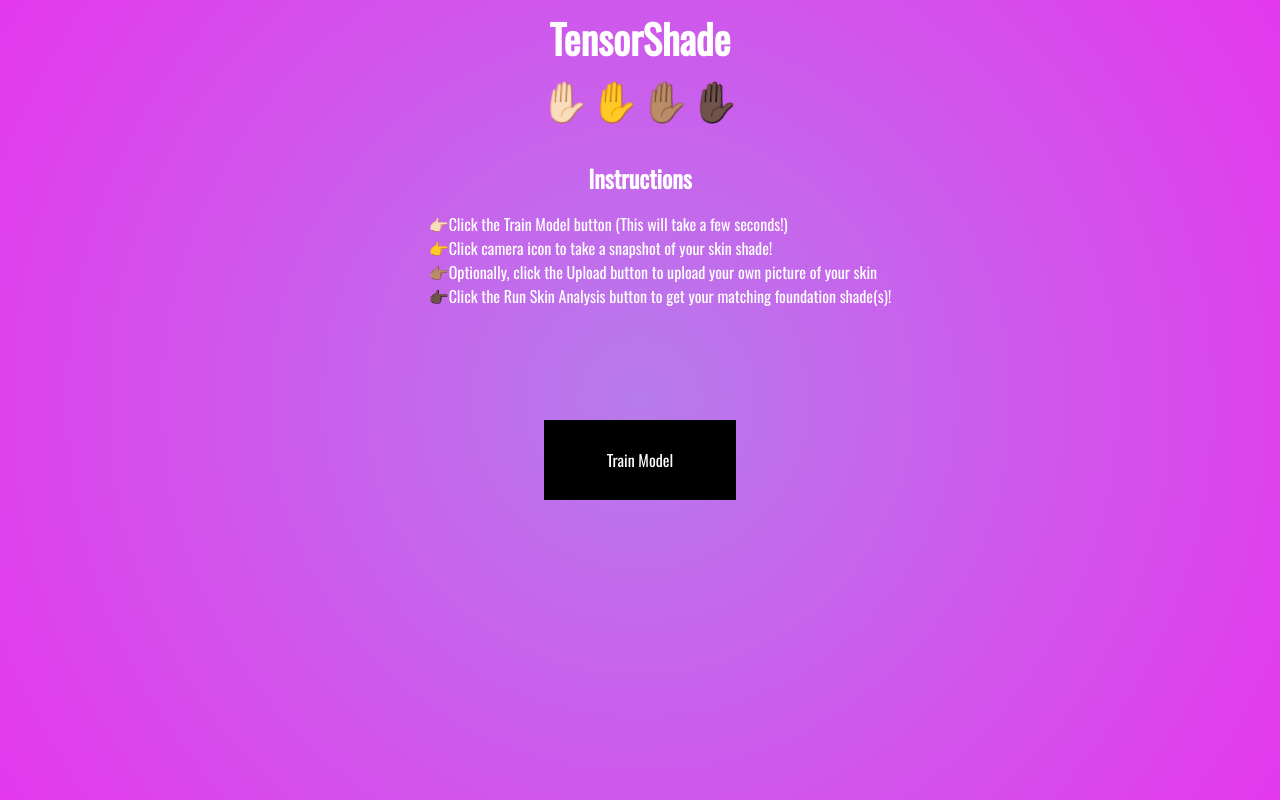
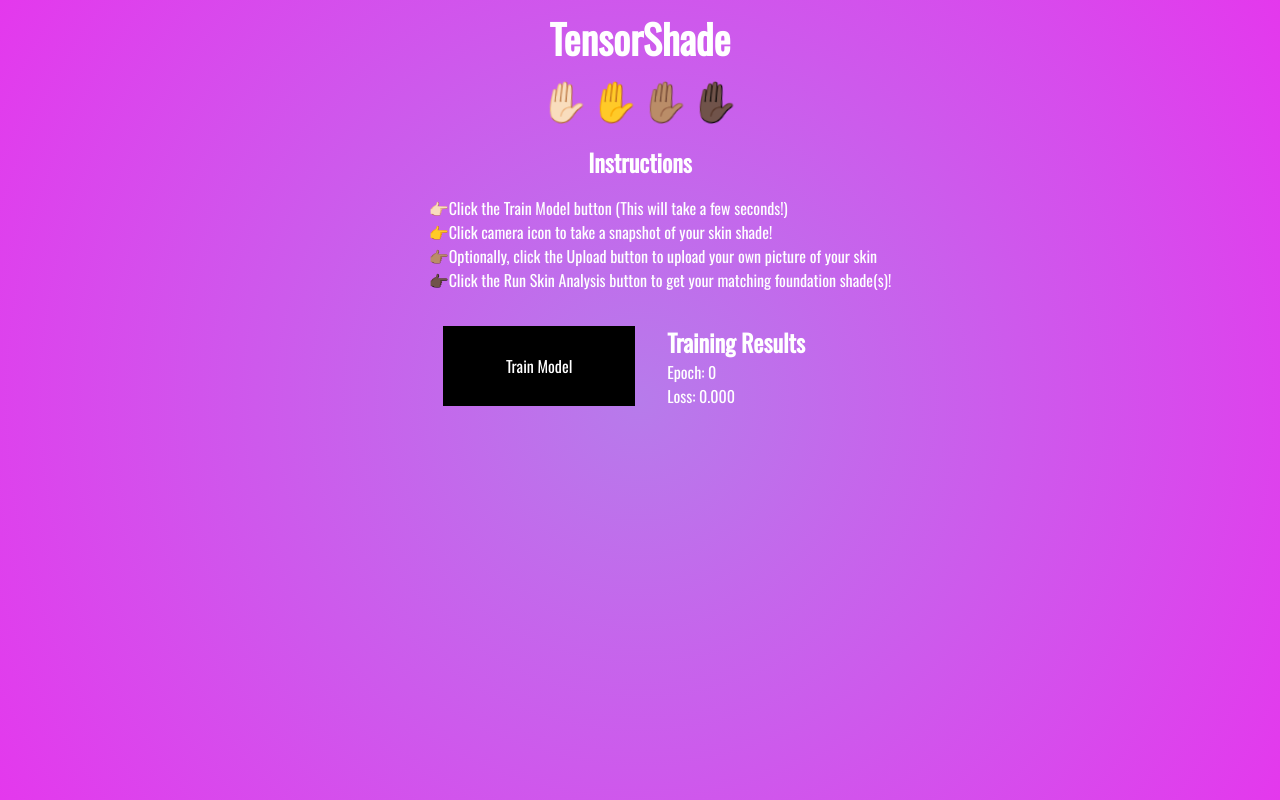
Before and after one commit to KaylaKremer/TensorShade, a React (Vite) app: page / in a window 1280 px wide. Built offline with nearby package versions, Linux system fonts and the light colour scheme.

Commit message:
Move loader into button; Create Training Results area for visible feedback while model is training

```diff
--- a/components/TrainModel.js
+++ b/components/TrainModel.js
@@ -6,7 +6,9 @@ import "../scss/train-model.scss";
 
 class TrainModel extends Component {
   state = ({
-    loading: false
+    loading: false,
+    epoch: '',
+    loss: ''
   });
 
   //Converts hexadecimal values to RGB color values
@@ -117,10 +119,15 @@ class TrainModel extends Component {
       validationSplit: 0.1,
       callbacks: {
         onEpochEnd: (num, logs) => {
-          tf.nextFrame();
-          console.log(`Epoch ${num}`);
-          console.log(`Logs ${logs.loss}`);
+          //tf.nextFrame();
+          this.setState({
+            epoch: num + 1,
+            loss: logs.loss.toFixed(3)
+          })
+          //console.log(`Epoch ${num}`);
+          //console.log(`Logs ${logs.loss}`);
         },
+        onBatchEnd: tf.nextFrame,
         onTrainEnd: () => {
           this.setState({
             loading: false
@@ -132,18 +139,23 @@ class TrainModel extends Component {
 
   // Render output
   render() {
-    const {loading} = this.state;
+    const {loading, epoch, loss} = this.state;
     return (
-      <div className="train-model-container">
+      <div className="train-model">
         <a className={`train-model-button ${loading ? 'disabled' : ''}`} href="#" onClick={evt => this.trainModel(evt)}>
-            {loading ? 'Loading...' : 'Train Model'}
+          {loading ?
+            <div className="loader">
+              <div className="inner one"></div>
+              <div className="inner two"></div>
+              <div className="inner three"></div>
+            </div>
+          : 'Train Model'
+          }
         </a>
-        <div className="loader-container">
-          <div className={`loader ${!loading ? 'hide' : ''}`}>
-            <div className="inner one"></div>
-            <div className="inner two"></div>
-            <div className="inner three"></div>
-          </div>
+        <div className="results">
+          <h2>Training Results</h2>
+          <div className="epoch">Epoch: {epoch ? epoch : '0'}</div>
+          <div className="loss">Loss: {loss ? loss : '0.000'}</div>
         </div>
       </div>
     );
--- a/scss/header.scss
+++ b/scss/header.scss
@@ -17,7 +17,7 @@
     align-items: center;
     justify-content: center;
     flex-direction: column;
-    margin-top: 2rem;
+    margin: 1rem 0;
     width: 100%;
     .instructions-list {
         .instructions-step {
@@ -29,12 +29,12 @@
 }
 @keyframes rotation {
     0% {
-        transform: rotate(-3deg)
+        transform: rotate(-5deg)
     }
     50% {
-        transform: rotate(3deg);
+        transform: rotate(5deg);
     }
     100% {
-        transform: rotate(-3deg);
+        transform: rotate(-5deg);
     }
 }
--- a/scss/train-model.scss
+++ b/scss/train-model.scss
@@ -1,9 +1,8 @@
-.train-model-container {
+.train-model {
     display: flex;
     justify-content: center;
     align-items: center;
-    flex-direction: column;
-    height: 50vh;
+    margin: 1rem 0;
     .train-model-button {
         width: 10rem;
         height: 3rem;
@@ -21,28 +20,17 @@
         }
         &.disabled {
             background-color: #888;
-            opacity: 0.75;
         }
         &.disabled:hover {
             text-decoration: none;
             cursor: not-allowed;
         }
     }
-    .loader-container {
-        display: flex;
-        align-items: center;
-        justify-content: center;
-        margin-top: 3rem;
-        height: 5rem;
-        width: 5rem;
     .loader {
-            width: 5rem;
-            height: 5rem;
+        width: 2.5rem;
+        height: 2.5rem;
         border-radius: 50%;
         perspective: 800px;
-            &.hide {
-                display: none;
-            }
         .inner {
             position: absolute;
             box-sizing: border-box;
@@ -69,6 +57,12 @@
             border-top: 3px solid #EFEFFA;
         }
     }
+    .results {
+        margin: 0 2em;
+        display: flex;
+        flex-direction: column;
+        color: #fff;
+        font-family: 'Oswald', sans-serif;
     }
 }
 
```
Lines whose indentation alone changed are shown as unchanged.
